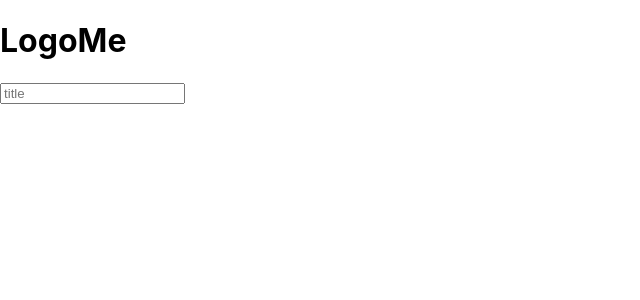
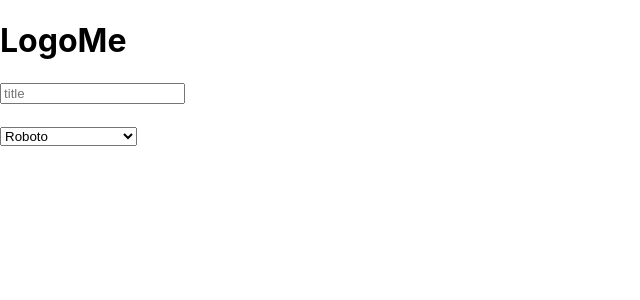
Before and after one commit to csaye/logo-me, a Next.js app: page / in a window 1280 px wide. Shown: the top 300 px of the page, without its empty margins (0-640 px from the left). Built offline with nearby package versions, Linux system fonts and the light colour scheme.

Commit message:
Implement font selection.

```diff
--- a/pages/index.js
+++ b/pages/index.js
@@ -1,9 +1,12 @@
 import { useState } from 'react';
+
+import { fonts } from '../data/fonts';
 
 import styles from '../styles/Index.module.css';
 
 export default function Index() {
   const [title, setTitle] = useState('');
+  const [font, setFont] = useState('Roboto');
 
   return (
     <div>
@@ -13,7 +16,14 @@ export default function Index() {
         value={title}
         onChange={e => setTitle(e.target.value)}
       />
-      <p>{title}</p>
+      <h1 style={{ fontFamily: font }}>{title}</h1>
+      <select value={font} onChange={e => setFont(e.target.value)}>
+        {
+          fonts.map(font =>
+            <option value={font} key={font}>{font}</option>
+          )
+        }
+      </select>
     </div>
   );
 }
```
